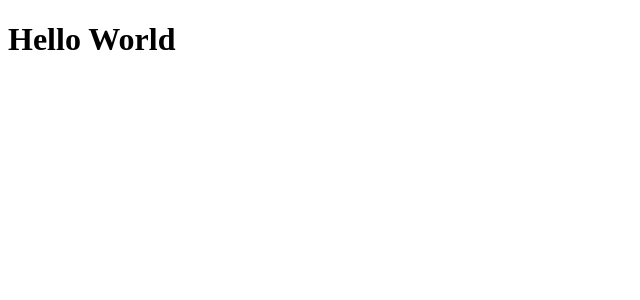
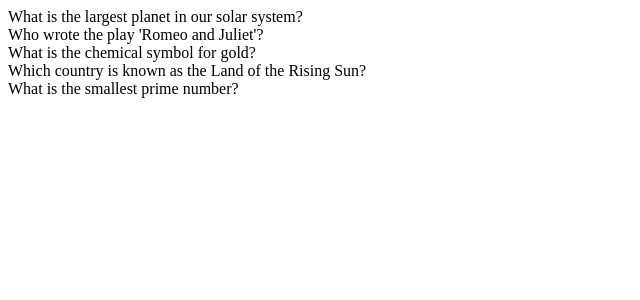
Before and after one commit to swapnildubey29/FLASHCARD-APP, a React (Vite) app: page / in a window 1280 px wide. Shown: the top 300 px of the page, without its empty margins (0-640 px from the left). Built offline with nearby package versions, Linux system fonts and the light colour scheme.

Commit message:
Flashcard Function

```diff
--- a/src/App.jsx
+++ b/src/App.jsx
@@ -1,9 +1,70 @@
-import React from 'react'
+import React, {useState} from 'react'
+import FlashcardList from './FlashcardList';
 
 function App() {
+  const [flashcards, setFlashcards] = useState(SAMPLE_FLASHCARDS)
   return (
-     <h1>Hello World</h1>
-  )
+     <FlashcardList flashcards={flashcards} />
+  );
 }
 
+const SAMPLE_FLASHCARDS = [
+  {
+    id: 1,
+    question: "What is the largest planet in our solar system?",
+    answer: "Jupiter",
+    options: [
+      "Mars",
+      "Earth",
+      "Jupiter",
+      "Saturn"
+    ]
+  },
+  {
+    id: 2,
+    question: "Who wrote the play 'Romeo and Juliet'?",
+    answer: "William Shakespeare",
+    options: [
+      "Charles Dickens",
+      "William Shakespeare",
+      "Jane Austen",
+      "Mark Twain"
+    ]
+  },
+  {
+    id: 3,
+    question: "What is the chemical symbol for gold?",
+    answer: "Au",
+    options: [
+      "Ag",
+      "Au",
+      "Pb",
+      "Fe"
+    ]
+  },
+  {
+    id: 4,
+    question: "Which country is known as the Land of the Rising Sun?",
+    answer: "Japan",
+    options: [
+      "China",
+      "South Korea",
+      "Japan",
+      "Thailand"
+    ]
+  },
+  {
+    id: 5,
+    question: "What is the smallest prime number?",
+    answer: "2",
+    options: [
+      "1",
+      "2",
+      "3",
+      "5"
+    ]
+  }
+];
+
+
 export default App;
--- /dev/null
+++ b/src/Flashcard.jsx
@@ -0,0 +1,9 @@
+import React from 'react'
+
+export default function Flashcard({flashcard}) {
+  return (
+    <div>
+      {flashcard.question}
+    </div>
+  )
+}
--- /dev/null
+++ b/src/FlashcardList.jsx
@@ -0,0 +1,12 @@
+import React from 'react'
+import Flashcard from './Flashcard'
+
+export default function FlashcardList({flashcards}) {
+  return (
+    <div className='card-grid'>
+      {flashcards.map(flashcard => {
+         return <Flashcard flashcard= {flashcard} key={flashcard.id} />
+      })}
+    </div>
+  )
+}
```
